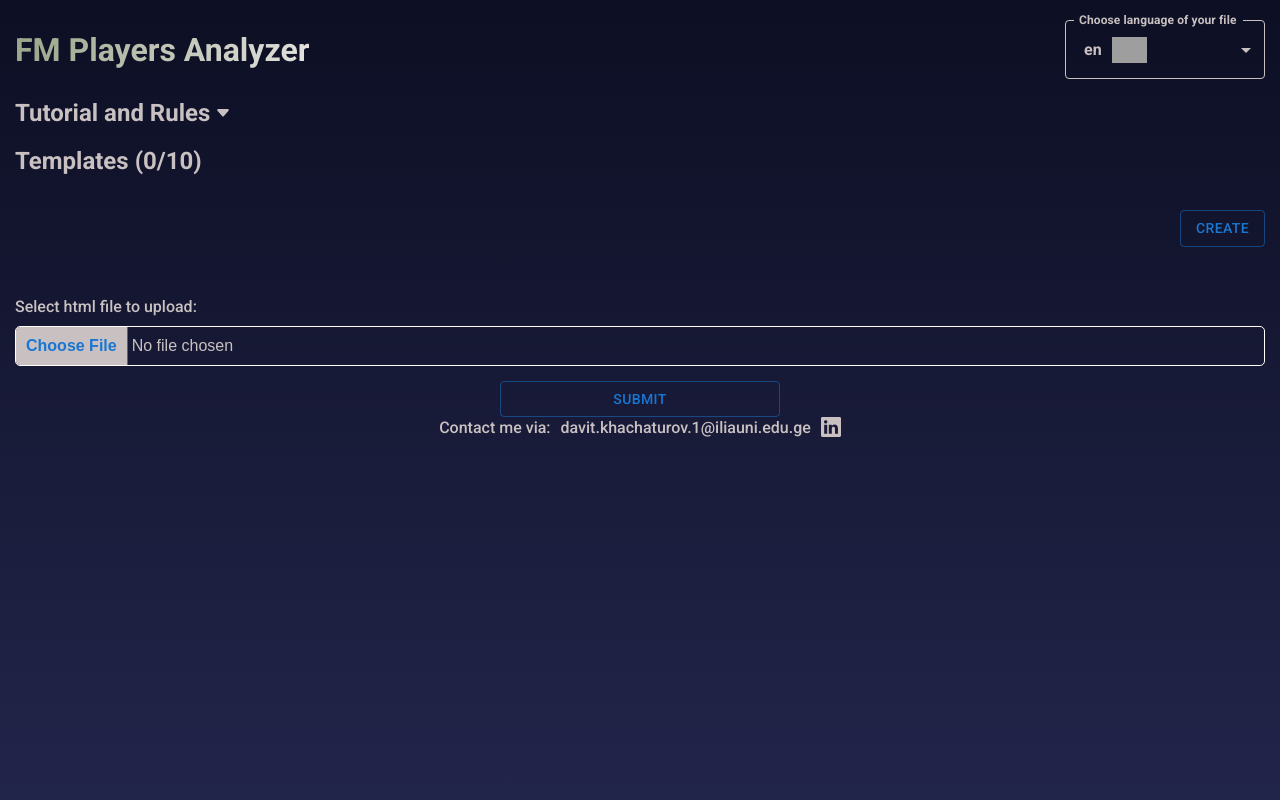
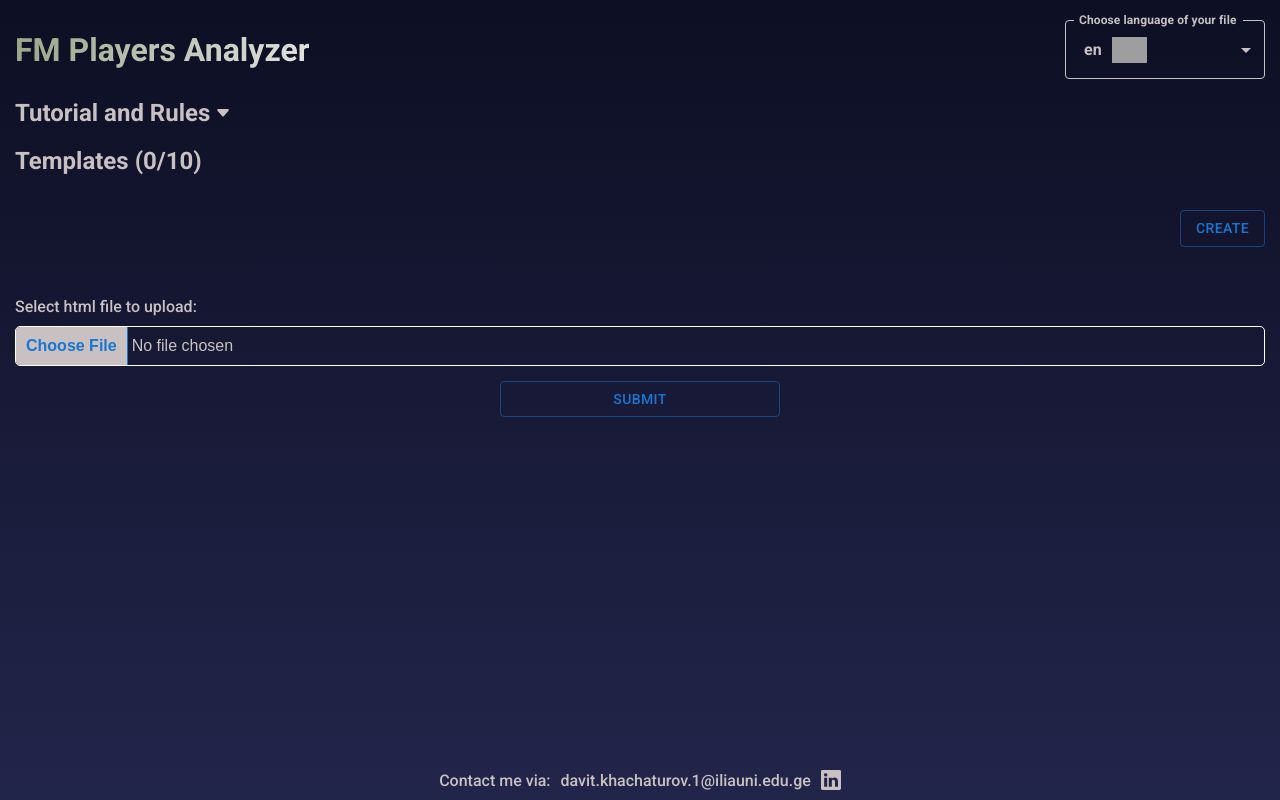
Before and after one commit to TheLastDance/fm-players-analyzer-client, a React (Vite) app in the folder client/: page / in a window 1280 px wide. Built offline with nearby package versions, Linux system fonts and the light colour scheme; grey boxes are pictures that could not be loaded.

Commit message:
fixed footer style

```diff
--- a/client/src/App.css
+++ b/client/src/App.css
@@ -1,5 +1,4 @@
 body {
-  min-height: 100svh;
   background: var(--backgroundColor);
   color: var(--maincFontColor);
   font-weight: 500;
@@ -10,6 +9,9 @@ body {
 #root {
   max-width: var(--rootContainerSize);
   margin: 0 auto;
+  display: flex;
+  flex-direction: column;
+  min-height: 100svh;
 }
 
 main {
--- a/client/src/App.tsx
+++ b/client/src/App.tsx
@@ -56,8 +56,8 @@ function App() {
         formData.append('lang', lang);
         formData.append('positionForServer', serverPositions);
 
-        //https://fm-players-analyzer.onrender.com/api
-        const response = await fetch('https://bewildered-fish-stockings.cyclic.app/api', {
+        //https://fm-analyzer.cyclic.app/api
+        const response = await fetch('http://localhost:3001/api', {
           method: 'POST',
           body: formData,
         });
--- a/client/src/components/Footer/Footer.css
+++ b/client/src/components/Footer/Footer.css
@@ -1,8 +1,9 @@
 footer {
   display: flex;
-  align-items: center;
+  align-items: end;
   justify-content: center;
-  margin-bottom: 10px;
+  margin: 10px 0;
+  flex-grow: 1;
 }
 
 footer p,
--- a/client/src/components/Rules/Rules.tsx
+++ b/client/src/components/Rules/Rules.tsx
@@ -9,6 +9,7 @@ const Rules = () => {
   return (
     <section className="rules_section">
       <button
+        type="button"
         onClick={handleToggle}
         className={toggled ? "focused_button" : ""}
       >
--- a/package.json
+++ b/package.json
@@ -10,7 +10,7 @@
     "build": "concurrently \"npm run build:build \" ",
     "install-server": "cd server && npm i",
     "install-client": "cd client && npm i",
-    "start-server:server": "cd server && npm start-dev",
+    "start-server:server": "cd server && npm run start-dev",
     "start-client:client": "cd client && npm run dev",
     "build:build": "cd client && npm run build"
   },
```
